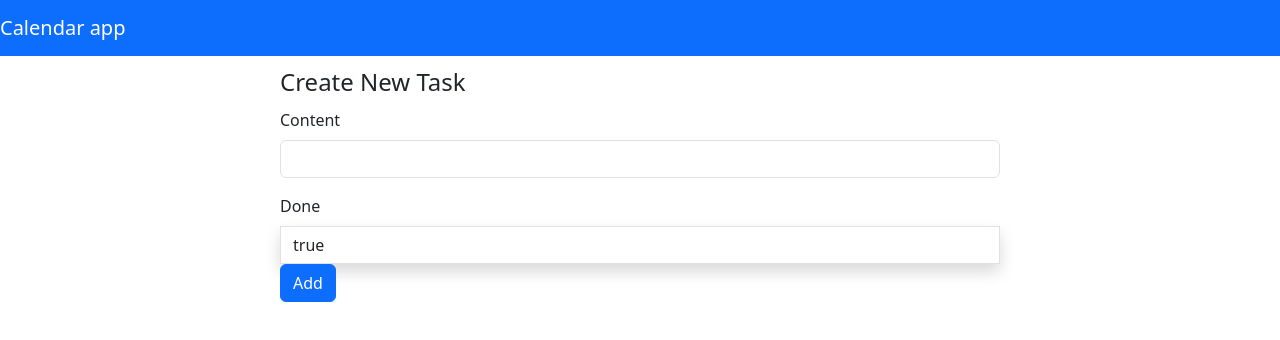
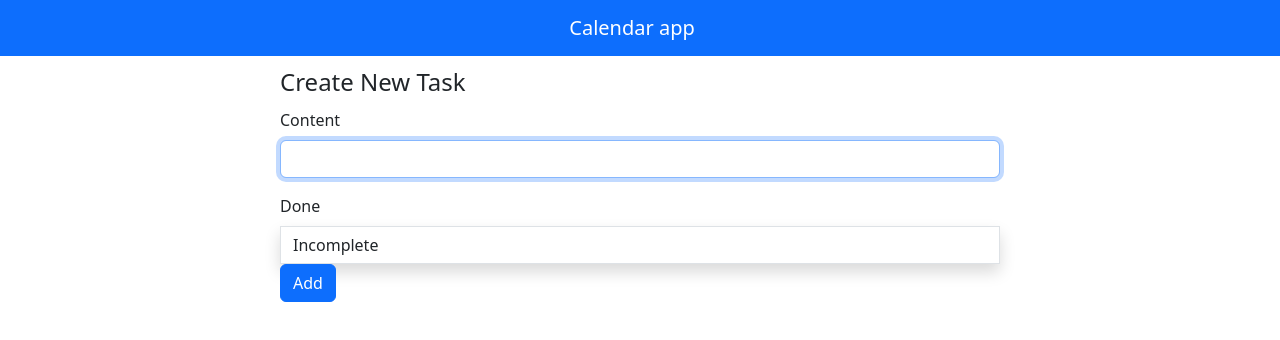
Before and after one commit to Zip0/calendar-frontend, a React (Create React App) app: page /create-task in a window 1280 px wide. Shown: the top 340 px of the page. Built offline with nearby package versions, Linux system fonts and the light colour scheme.

Commit message:
more cleanup, naming changed

```diff
--- a/src/App.css
+++ b/src/App.css
@@ -32,6 +32,7 @@
   from {
     transform: rotate(0deg);
   }
+
   to {
     transform: rotate(360deg);
   }
@@ -41,11 +42,25 @@ td {
   vertical-align: middle;
 }
 
-table           { border-collapse:collapse } /* Ensure no space between cells   */
-tr.strikeout td { position:relative        } /* Setup a new coordinate system   */
-tr.strikeout td:before {                     /* Create a new element that       */
-  content: " ";                              /* …has no text content            */
-  position: absolute;                        /* …is absolutely positioned       */
-  left: 0; top: 50%; width: 100%;            /* …with the top across the middle */
-  border-bottom: 2px solid #000;             /* …and with a border on the top   */
+table {
+  border-collapse: collapse
 }
+
+tr.strikeout td {
+  position: relative
+}
+
+tr.strikeout td:before {
+  content: " ";
+  position: absolute;
+  left: 0;
+  top: 50%;
+  width: 100%;
+  border-bottom: 2px solid #000;
+  pointer-events: none;
+}
+
+.navbar-brand {
+  width: 100%;
+  text-align: center;
+}
--- a/src/App.tsx
+++ b/src/App.tsx
@@ -1,5 +1,3 @@
-import React from 'react';
-import logo from './logo.svg';
 import './App.css';
 import Layout from './components/shared/layout';
 import { Route, Routes } from "react-router-dom";
@@ -16,12 +14,11 @@ function App() {
       <Routes>
         <Route path="/" element={<AllTasks />}></Route>
         <Route path="/create-task" element={<CreateTask />}></Route>
-        <Route path="/complete-task/:id/:content/:done" element={<CompleteTask />}></Route>
+        <Route path="/complete-task/:id" element={<CompleteTask />}></Route>
         <Route path="/delete-task/:id" element={<DeleteTask />}></Route>
       </Routes>
     </Layout>
   );
 }
 
-{/* <Route path="/complete-task/:id" element={<CompleteTask />}></Route> */}
 export default App;
--- a/src/index.tsx
+++ b/src/index.tsx
@@ -1,8 +1,8 @@
-import React from 'react';
+
 import ReactDOM from 'react-dom/client';
 import './index.css';
 import App from './App';
-// import reportWebVitals from './reportWebVitals';
+import reportWebVitals from './reportWebVitals';
 import 'bootstrap/dist/css/bootstrap.min.css'
 import { BrowserRouter } from "react-router-dom";
 
@@ -25,4 +25,4 @@ root.render(
 // If you want to start measuring performance in your app, pass a function
 // to log results (for example: reportWebVitals(console.log))
 // or send to an analytics endpoint. Learn more: https://bit.ly/CRA-vitals
-// reportWebVitals();
+reportWebVitals();
--- a/src/pages/allTasks.tsx
+++ b/src/pages/allTasks.tsx
@@ -9,10 +9,9 @@ const AllTasks = () => {
 
   useEffect(() => {
     axios.get("http://localhost:4000/tasks/all").then((response) => {
-      console.log(response.data);
       setTasks(response.data);
     });
-  },[]);
+  }, []);
 
   return (
     <>
@@ -38,33 +37,28 @@ const AllTasks = () => {
               <tr className={task.done ? "strikeout" : ""} key={task._id} >
                 <td>{task.id}</td>
                 <td>{task.content}</td>
-                <td>{String(task.done)}</td>
+                <td>{task.done ? "Complete" : "Incomplete"}</td>
                 <td>
-
-
-
-
-
                   <Button
                     disabled={task.done}
                     variant="primary"
                     type="button"
                     onClick={() => {
-                      // navigate(`/complete-task/${task.id}`);
-                      navigate(`/complete-task/${task.id}/${task.content}/${task.done}`);
+                      navigate(`/complete-task/${task.id}`);
                     }}
-                    >
+                  >
                     Complete
-                    </Button></td><td>
-                    <Button
+                  </Button>
+                </td><td>
+                  <Button
                     variant="danger"
                     type="button"
                     onClick={() => {
                       navigate(`/delete-task/${task.id}`);
                     }}
-                    >
+                  >
                     Delete
-                    </Button>
+                  </Button>
                 </td>
               </tr>
             ))}
@@ -74,4 +68,4 @@ const AllTasks = () => {
     </>
   );
 };
-  export default AllTasks;
+export default AllTasks;
--- a/src/pages/completeTask.tsx
+++ b/src/pages/completeTask.tsx
@@ -1,29 +1,13 @@
 import axios from "axios";
-import { useRef } from "react";
-import { Button, Col, Container, Row, Form } from "react-bootstrap";
+import { Button, Col, Container, Row } from "react-bootstrap";
 import { useNavigate, useParams } from "react-router-dom";
 
 const CompleteTask = () => {
-    const { id } = useParams();
-    const { content } = useParams();
-    const { done } = useParams();
-    const navigate = useNavigate();
-    // console.log("task: ", JSON.stringify(task))
-    console.log("id: ", id)
-    console.log("content: ", content)
-    console.log("done: ", done)
-    // console.log("task: ", JSON.stringify(task))
-    // console.log("task: ", JSON.stringify(task))
-    const completeTaskHandler = () => {
-    // var payload = {
-    //     id: task.id?.value,
-    //     content: content.current?.value,
-    //     done: task,
-    //     };
+  const { id } = useParams();
+  const navigate = useNavigate();
+  const completeTaskHandler = () => {
 
-
-
-    axios.patch("http://localhost:4000/tasks/" + id + "/" + content + "/" + done).then(() => {
+    axios.patch("http://localhost:4000/tasks/" + id).then(() => {
       navigate("/");
     });
   };
--- a/src/pages/createTask.tsx
+++ b/src/pages/createTask.tsx
@@ -20,7 +20,7 @@ const CreateTask = () => {
       content: content.current?.value,
       done: doneBoolean,
     };
-    console.log(payload);
+
     axios.post("http://localhost:4000/tasks", payload).then(() => {
       navigate("/");
     });
@@ -34,14 +34,14 @@ const CreateTask = () => {
             <legend>Create New Task</legend>
             <Form.Group className="mb-3" controlId="formContent">
               <Form.Label>Content</Form.Label>
-              <Form.Control type="text" ref={content} />
+              <Form.Control autoFocus type="text" ref={content} />
             </Form.Group>
             <Form.Group controlId="formDone">
-               <Form.Label>Done</Form.Label>
-               <Form.Control as="select" className="rounded-0 shadow" ref={done}>
-                <option value="true">true</option>
-                <option value="false">false</option>
-               </Form.Control>
+              <Form.Label>Done</Form.Label>
+              <Form.Control as="select" className="rounded-0 shadow" ref={done}>
+                <option value="false">Incomplete</option>
+                <option value="true">Complete</option>
+              </Form.Control>
             </Form.Group>
             <Button
               type="button"
--- a/src/pages/deleteTask.tsx
+++ b/src/pages/deleteTask.tsx
@@ -1,14 +1,12 @@
 import axios from "axios";
-import { useRef } from "react";
-import { Button, Col, Container, Row, Form } from "react-bootstrap";
+import { Button, Col, Container, Row } from "react-bootstrap";
 import { useNavigate, useParams } from "react-router-dom";
 
 const DeleteTask = () => {
-    const { id } = useParams();
-    const navigate = useNavigate();
+  const { id } = useParams();
+  const navigate = useNavigate();
 
-    const deleteTaskHandler = () => {
-        console.log(id)
+  const deleteTaskHandler = () => {
     axios.delete("http://localhost:4000/tasks/" + id).then(() => {
       navigate("/");
     });
```
Also changed, not shown: src/components/shared/layout.tsx (line endings or trailing spaces), src/index.css (line endings or trailing spaces).
